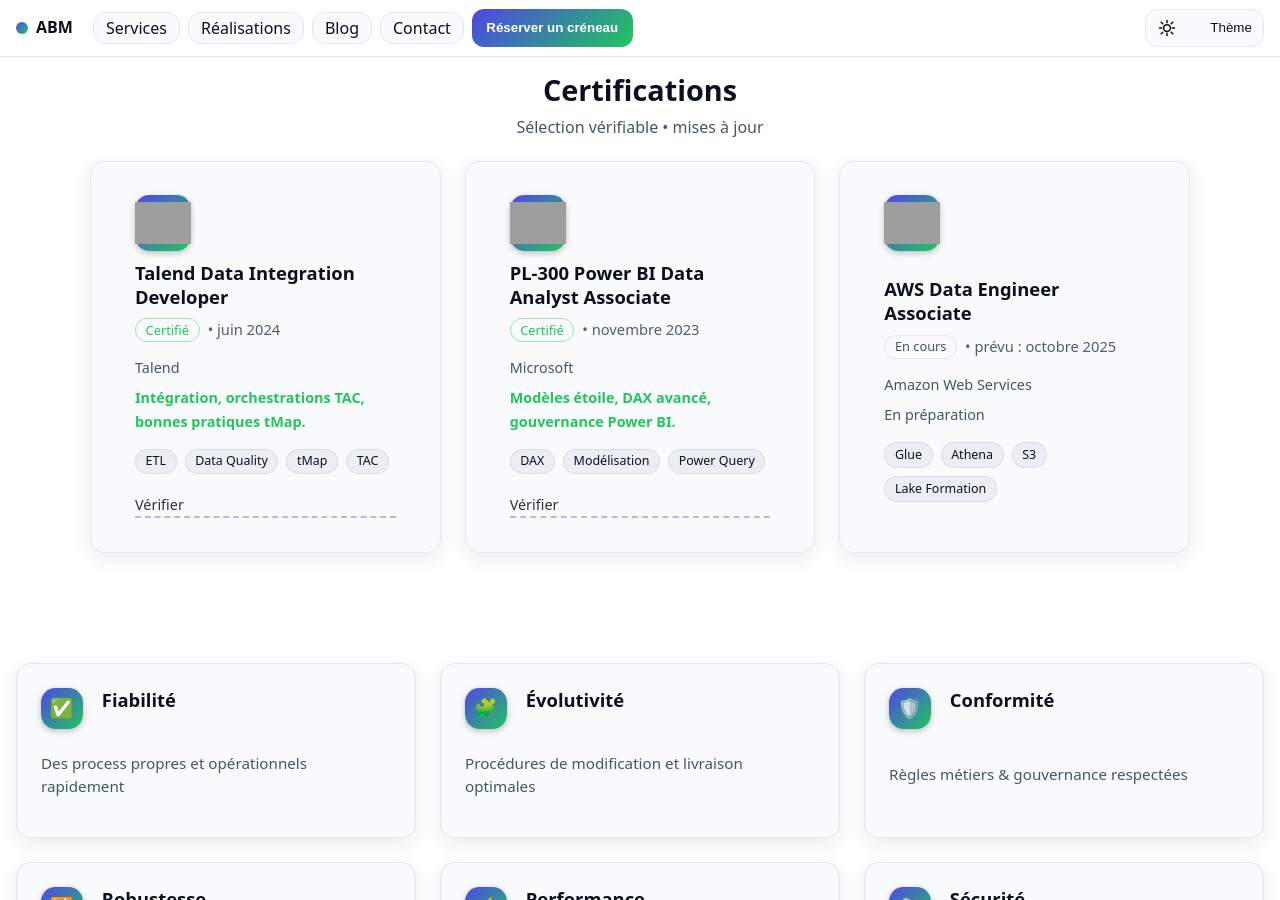
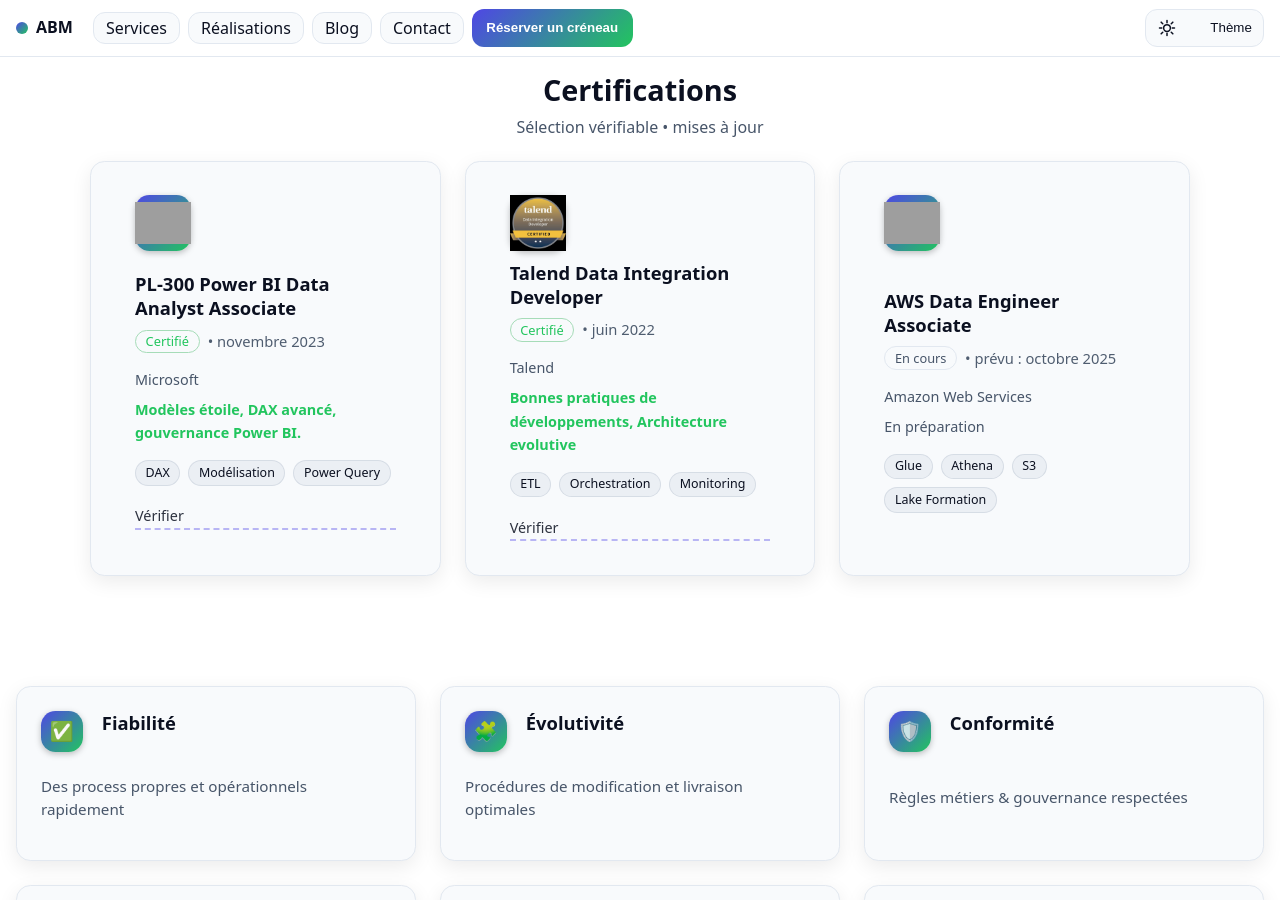
Before and after one commit to Marssouss/Marssouss.github.io, a Jekyll site: the page built from index.md, in a window 1280 px wide and 900 px high, scrolled down 549 px. Built offline with Jekyll 4.4.1, drawn with Linux system fonts in a browser that asks for light colours; grey boxes are pictures that could not be loaded.

Commit message:
talend badge

```diff
--- a/_data/certifications.yml
+++ b/_data/certifications.yml
@@ -1,12 +1,12 @@
 - title: Talend Data Integration Developer
   issuer: Talend
-  date: 2024-06-15
+  date: 2022-06-15
   status: certified          # "certified" | "pending"
-  verify_url: "https://verify.talend.com/xxxx"
-  badge_url: "https://images.credly.com/xxxx"
-  logo: "/assets/img/certs/talend.png"
-  skills: [ETL, Data Quality, tMap, TAC]
-  note: "Intégration, orchestrations TAC, bonnes pratiques tMap."
+  verify_url: ""
+  badge_url: ""
+  logo: "/assets/img/certs/badge_talend.jpg"
+  skills: [ETL,Orchestration, Monitoring]
+  note: "Bonnes pratiques de développements, Architecture evolutive"
 
 - title: PL-300 Power BI Data Analyst Associate
   issuer: Microsoft
```
Also changed, not shown: assets/img/certs/badge_talend.jpg (renamed from assets/img/badge_talend.jpg).
